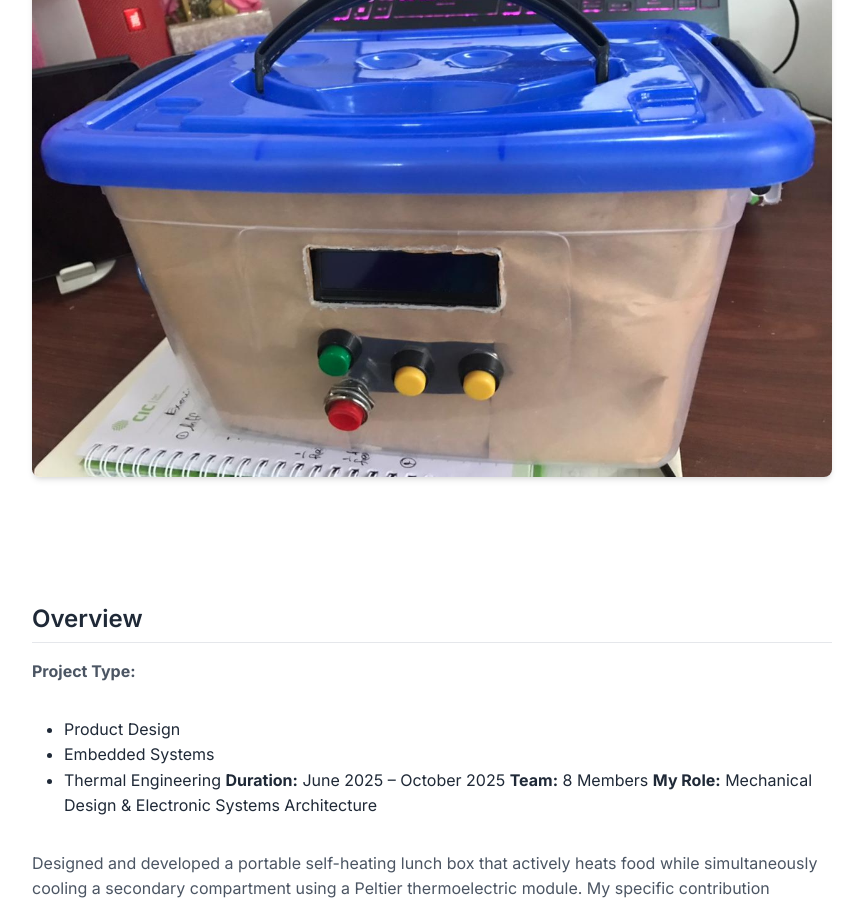
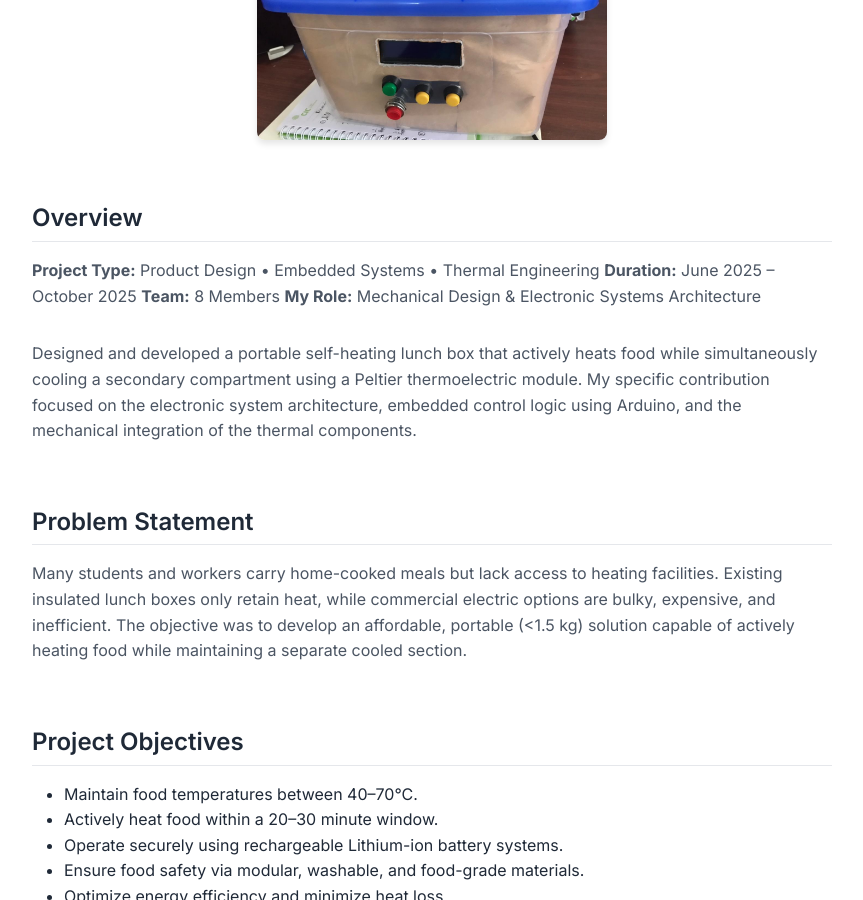
Before and after one commit to mackaygunn/mackaygunn.github.io, a Jekyll site: the page built from _projects/thermo-electrical-lunchbox/2025-12-01-thermo-electrical-lunchbox.md, in a window 1280 px wide and 900 px high, scrolled down 547 px. Shown: the whole window, without its empty margins (208-1071 px from the left). Built offline with Jekyll 4.4.1, drawn with Linux system fonts in a browser that asks for light colours.

Commit message:
Fix image paths, remove broken layout hero, shrink images, and restore overview formatting

```diff
--- a/_layouts/project.html
+++ b/_layouts/project.html
@@ -20,12 +20,6 @@ layout: default
     {% endif %}
   </header>
 
-  {% if page.thumbnail %}
-  <div class="project-hero-image">
-    <img src="{{ page.thumbnail | relative_url }}" alt="{{ page.title | escape }}">
-  </div>
-  {% endif %}
-
   <div class="project-content">
     {{ content }}
   </div>
--- a/_projects/thermo-electrical-lunchbox/2025-12-01-thermo-electrical-lunchbox.md
+++ b/_projects/thermo-electrical-lunchbox/2025-12-01-thermo-electrical-lunchbox.md
@@ -9,11 +9,10 @@ image: "/assets/images/projects/lunchbox/cover.jpg"
 thumbnail: "/assets/images/projects/lunchbox/cover.jpg"
 ---
 
+<img src="{{ '/assets/images/projects/lunchbox/cover.jpg' | relative_url }}" alt="Project Cover" style="width: 100%; max-width: 350px; display: block; margin: 0 auto 2rem auto; border-radius: 8px; box-shadow: 0 4px 6px rgba(0,0,0,0.1);">
+
 ## Overview
-**Project Type:**
-* Product Design
-* Embedded Systems
-* Thermal Engineering
+**Project Type:** Product Design • Embedded Systems • Thermal Engineering
 **Duration:** June 2025 – October 2025
 **Team:** 8 Members
 **My Role:** Mechanical Design & Electronic Systems Architecture
@@ -63,23 +62,23 @@ The final prototype underwent rigorous functional verification.
 
 ### CAD Component Geometry
 <div style="display: grid; grid-template-columns: repeat(auto-fit, minmax(150px, 1fr)); gap: 10px; margin-bottom: 15px;">
-  <img src="/ramiruliyanage.github.io/assets/images/projects/lunchbox/cad-front.jpg" alt="Front View" style="width:100%; border-radius: 4px; border: 1px solid #eee;">
-  <img src="/ramiruliyanage.github.io/assets/images/projects/lunchbox/cad-side.jpg" alt="Side View" style="width:100%; border-radius: 4px; border: 1px solid #eee;">
-  <img src="/ramiruliyanage.github.io/assets/images/projects/lunchbox/cad-top.jpg" alt="Top View" style="width:100%; border-radius: 4px; border: 1px solid #eee;">
-  <img src="/ramiruliyanage.github.io/assets/images/projects/lunchbox/cad-lid.jpg" alt="Lid Details" style="width:100%; border-radius: 4px; border: 1px solid #eee;">
-  <img src="/ramiruliyanage.github.io/assets/images/projects/lunchbox/cad-dessert.jpg" alt="Dessert Compartment" style="width:100%; border-radius: 4px; border: 1px solid #eee;">
+  <img src="{{ '/assets/images/projects/lunchbox/cad-front.jpg' | relative_url }}" alt="Front View" style="width:100%; border-radius: 4px; border: 1px solid #eee;">
+  <img src="{{ '/assets/images/projects/lunchbox/cad-side.jpg' | relative_url }}" alt="Side View" style="width:100%; border-radius: 4px; border: 1px solid #eee;">
+  <img src="{{ '/assets/images/projects/lunchbox/cad-top.jpg' | relative_url }}" alt="Top View" style="width:100%; border-radius: 4px; border: 1px solid #eee;">
+  <img src="{{ '/assets/images/projects/lunchbox/cad-lid.jpg' | relative_url }}" alt="Lid Details" style="width:100%; border-radius: 4px; border: 1px solid #eee;">
+  <img src="{{ '/assets/images/projects/lunchbox/cad-dessert.jpg' | relative_url }}" alt="Dessert Compartment" style="width:100%; border-radius: 4px; border: 1px solid #eee;">
 </div>
 *Caption: Orthographic profiles and individual component geometries of the lunch box casing.*
 
 ### System Integration & Prototyping
 
-<div style="max-width: 450px; margin: 0 auto; text-align: center;">
-  <img src="/ramiruliyanage.github.io/assets/images/projects/lunchbox/exploded-view.jpg" alt="Exploded Diagram" style="width: 100%; border-radius: 6px; border: 1px solid #ddd; margin-bottom: 5px;">
+<div style="max-width: 400px; margin: 0 auto; text-align: center;">
+  <img src="{{ '/assets/images/projects/lunchbox/exploded-view.jpg' | relative_url }}" alt="Exploded Diagram" style="width: 100%; border-radius: 6px; border: 1px solid #ddd; margin-bottom: 5px;">
   <p style="font-size: 0.9em; color: #666; margin-bottom: 2rem;"><em>Exploded view detailing component placement and modular architecture.</em></p>
 
-  <img src="/ramiruliyanage.github.io/assets/images/projects/lunchbox/circuit-diagram.jpg" alt="Circuit Diagram" style="width: 100%; border-radius: 6px; border: 1px solid #ddd; margin-bottom: 5px;">
+  <img src="{{ '/assets/images/projects/lunchbox/circuit-diagram.jpg' | relative_url }}" alt="Circuit Diagram" style="width: 100%; border-radius: 6px; border: 1px solid #ddd; margin-bottom: 5px;">
   <p style="font-size: 0.9em; color: #666; margin-bottom: 2rem;"><em>Electronic architecture and embedded control logic for the thermal system.</em></p>
 
-  <img src="/ramiruliyanage.github.io/assets/images/projects/lunchbox/cover.jpg" alt="Physical Prototype" style="width: 100%; border-radius: 6px; border: 1px solid #ddd; margin-bottom: 5px;">
+  <img src="{{ '/assets/images/projects/lunchbox/cover.jpg' | relative_url }}" alt="Physical Prototype" style="width: 100%; border-radius: 6px; border: 1px solid #ddd; margin-bottom: 5px;">
   <p style="font-size: 0.9em; color: #666; margin-bottom: 2rem;"><em>Assembled physical prototype undergoing initial thermal testing.</em></p>
 </div>
```
